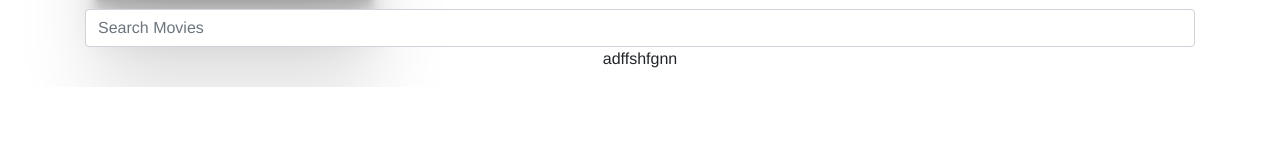
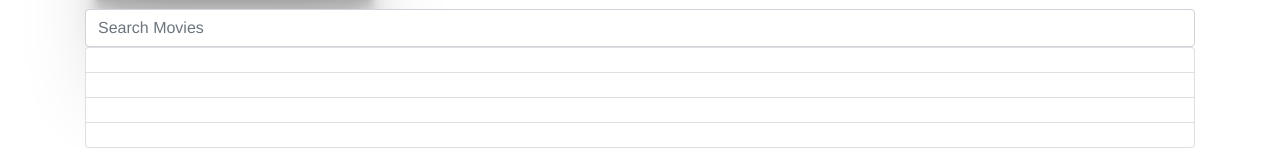
Before and after one commit to Juliasavransky/Actors-Gallery, a React (Create React App) app: page / in a window 1280 px wide. Shown: the part 1743-1891 px from the top of the page. Before the commit the page ends 1830 px from the top, so only its background shows below. Built offline with nearby package versions, Linux system fonts and the light colour scheme.

Commit message:
updaiting the SearchText

```diff
--- a/src/components/MoviesPage.js
+++ b/src/components/MoviesPage.js
@@ -3,23 +3,37 @@ import LiveSearchBox from './LiveSearchBox'
 import { Container } from 'react-bootstrap';
 import './MoviesPage.css';
 
+
 class MoviesPage extends Component {
+    constructor(props){
+        super(props);
 
-    SearchMovies(SearchText) {
-console.log(SearchText);
-    }
-    render() {
         const results = [
             "result 1",
             "result 2",
             "result 3",
             "result 4"
-        ];
+        ]
+
+        this.state={
+            SearchResults: results
+        }
+        this.SearchMovies = this.SearchMovies.bind(this);
+    }
+
+    SearchMovies(SearchText) {
+        this.setState({
+            SearchResults: this.state.searchResults.concat(SearchText)
+         })
+    }
+    render() {
+
+      const { SearchResults } = this.state
 
         return (
             <div className="p-actors">
                 <Container>
-                    < LiveSearchBox placeholderText="Search Movies" results={[]}
+                    < LiveSearchBox placeholderText="Search Movies" results={SearchResults}
                     searchTextChanged={this.SearchMovies } />
                     <p>adffshfgnn</p>
                 </Container>
```
Also changed, not shown: src/components/LiveSearchBox.js (+6 -3 lines).
